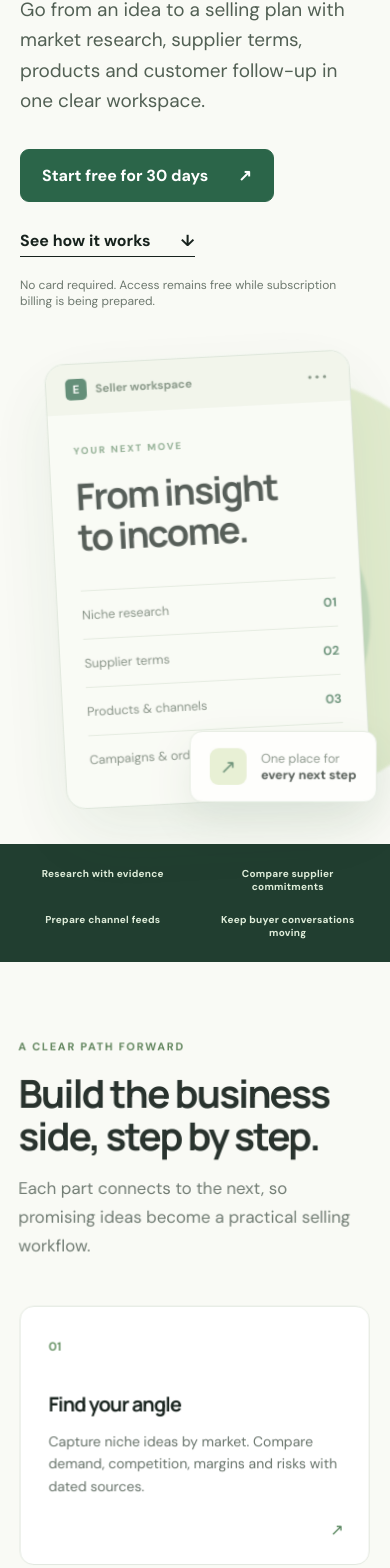
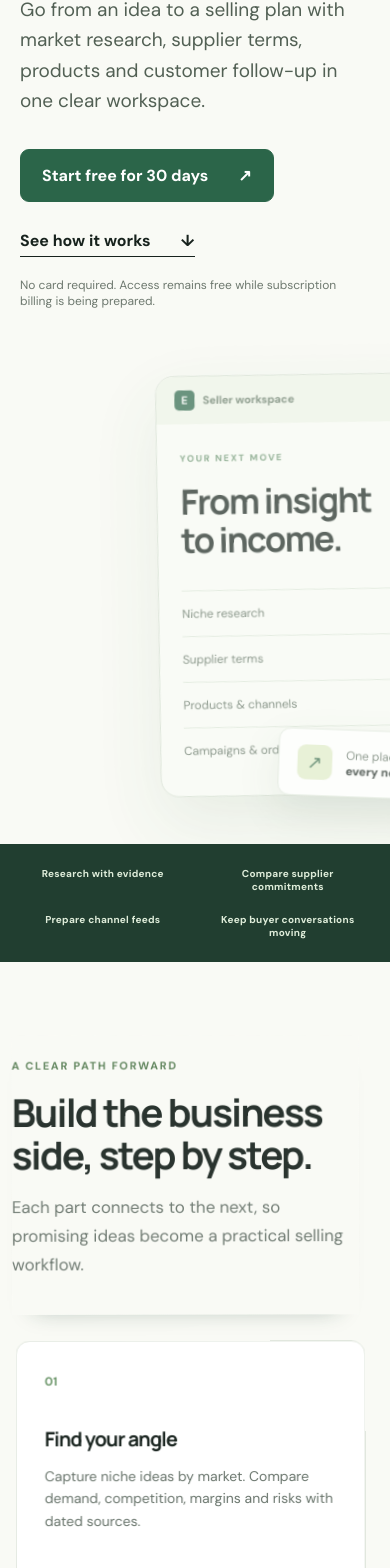
Before and after one commit to calina-miguel/axiom-commerce, a Next.js app: page / in a window 390 px wide. Shown: the part 421-1989 px from the top of the page. Built offline with nearby package versions, Linux system fonts and the light colour scheme.

Commit message:
Add mobile scroll storytelling

```diff
--- a/app/layout.tsx
+++ b/app/layout.tsx
@@ -1,6 +1,7 @@
 import type { Metadata } from "next";
 import "./globals.css";
 import "./expressive-motion.css";
+import "./mobile-story.css";
 import AuthCallback from "./auth-callback";
 
 export const metadata: Metadata = {
--- /dev/null
+++ b/app/mobile-story.css
@@ -0,0 +1,64 @@
+/* Scroll scenes stay on the compositor; layout and document scrolling remain native. */
+.motion-choice {
+  display: none;
+}
+
+.marketing.scroll-motion-ready [data-scroll-motion] {
+  transform: translate3d(var(--scroll-x, 0px), var(--scroll-y, 0px), 0)
+    rotate(var(--scroll-rotate, 0deg)) scale(var(--scroll-scale, 1));
+}
+
+@media (max-width: 650px) {
+  .hero {
+    overflow: clip;
+  }
+
+  .hero-visual {
+    transform-origin: 70% 60%;
+  }
+
+  .marketing.scroll-motion-ready .hero-visual .visual-panel {
+    animation: none;
+    transform: rotate(-3deg);
+  }
+
+  #how-it-works {
+    position: relative;
+    isolation: isolate;
+  }
+
+  #how-it-works .section-intro {
+    position: sticky;
+    top: 0;
+    z-index: 3;
+    padding: 18px 0 20px;
+    background: var(--cream);
+    box-shadow: 0 16px 22px -22px #193d2c66;
+  }
+
+  #how-it-works .step-grid {
+    position: relative;
+    z-index: 1;
+    margin-top: 0;
+    padding-top: 24px;
+  }
+
+  #how-it-works .step-card {
+    min-height: 300px;
+    transform-origin: center bottom;
+  }
+
+  .marketing.scroll-motion-ready #how-it-works .step-card:hover {
+    transform: translate3d(var(--scroll-x, 0px), var(--scroll-y, 0px), 0)
+      rotate(var(--scroll-rotate, 0deg)) scale(var(--scroll-scale, 1));
+  }
+}
+
+@media (prefers-reduced-motion: reduce) {
+  html:not(.motion-opt-in) .marketing .hero-visual,
+  html:not(.motion-opt-in) .marketing #how-it-works [data-scroll-motion] {
+    opacity: 1 !important;
+    transform: none !important;
+    will-change: auto !important;
+  }
+}
--- a/app/scroll-motion.tsx
+++ b/app/scroll-motion.tsx
@@ -37,11 +37,16 @@ export default function ScrollMotion() {
         const progress = Math.min(enter, leave);
         const eased = 1 - Math.pow(1 - progress, 3);
         const direction = item.dataset.scrollMotion === "left" ? -1 : item.dataset.scrollMotion === "right" ? 1 : 0;
-        const distance = mobile ? 42 : 78;
+        const isHero = item.classList.contains("hero-visual");
+        const isStep = item.classList.contains("step-card");
+        const distance = mobile
+          ? isHero ? Math.min(window.innerWidth * 0.82, 340) : isStep ? Math.min(window.innerWidth * 0.62, 260) : 130
+          : isHero ? 150 : isStep ? 115 : 90;
         item.style.setProperty("--scroll-x", `${(1 - eased) * distance * direction}px`);
-        item.style.setProperty("--scroll-y", `${(1 - eased) * (direction ? 18 : distance)}px`);
+        item.style.setProperty("--scroll-y", `${(1 - eased) * (direction ? mobile ? 28 : 24 : distance)}px`);
         item.style.setProperty("--scroll-opacity", `${Math.max(0.08, eased)}`);
-        item.style.setProperty("--scroll-scale", `${0.88 + eased * 0.12}`);
+        item.style.setProperty("--scroll-scale", `${(isHero ? 0.72 : isStep ? 0.82 : 0.86) + eased * (isHero ? 0.28 : isStep ? 0.18 : 0.14)}`);
+        item.style.setProperty("--scroll-rotate", `${(1 - eased) * (isHero ? 7 : isStep ? 3 : 1.5) * direction}deg`);
       }
       const feature = root.querySelector<HTMLElement>(".feature-section");
       if (feature) {
```
